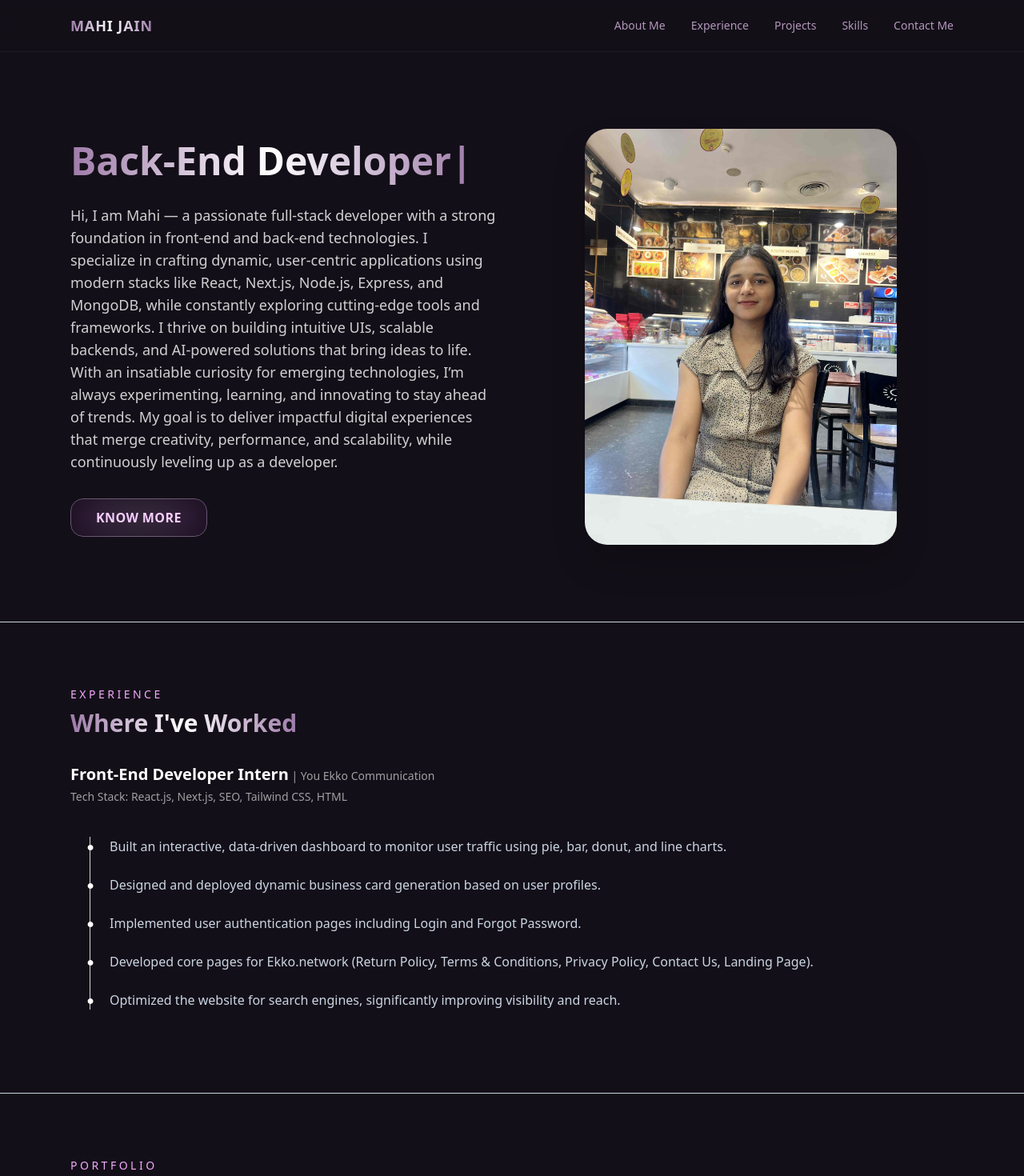
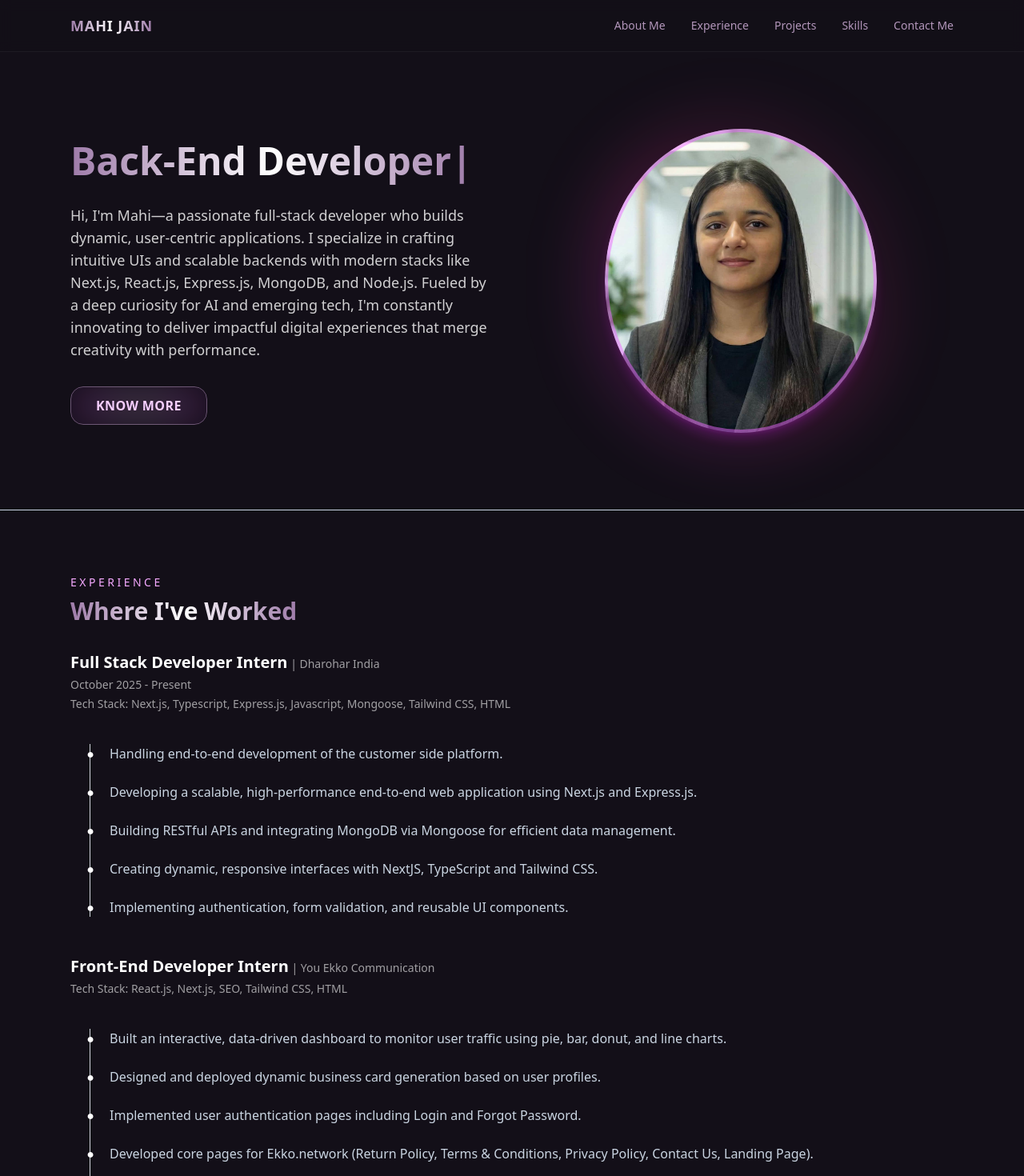
Before and after one commit to Mahi6384/mahiisadev, a React (Vite) app: page / in a window 1280 px wide. Shown: the top 1470 px of the page at 80% size. Built offline with nearby package versions, Linux system fonts and the light colour scheme.

Commit message:
Added experience and edited image and aboutme section

```diff
--- a/src/App.jsx
+++ b/src/App.jsx
@@ -6,10 +6,12 @@ import Projects from "./pages/Projects";
 import Skills from "./pages/Skills";
 import Contact from "./pages/Contact";
 import Footer from "./pages/Footer";
+import MahiCoder from "./components/Mahicoder";
 
 function App() {
   return (
     <div className="min-h-screen bg-[#130f18] text-slate-300 selection:bg-pink-500/30 ">
+      {/* <MahiCoder /> */}
       <Navbar />
       <AboutMe />
       <hr />
--- a/src/pages/AboutMe.jsx
+++ b/src/pages/AboutMe.jsx
@@ -2,7 +2,7 @@ import React, { useState, useEffect } from "react";
 import Container from "../components/Container.jsx";
 import GradientText from "../components/GradientText.jsx";
 import NeonButton from "../components/NeonButton.jsx";
-import Mahi from "../assets/mahi.jpg";
+import Mahi from "../assets/mahiAboutMe.png";
 
 function AboutMe() {
   const texts = [
@@ -38,8 +38,9 @@ function AboutMe() {
 
     return () => clearTimeout(timeout);
   }, [subIndex, index, reverse, texts]);
+
   return (
-    <section className="relative " id="about">
+    <section className="relative overflow-hidden" id="about">
       <Container className="grid items-center gap-10 py-16 md:grid-cols-2 md:py-24">
         <div>
           <h1 className="text-3xl font-extrabold leading-tight  text-white md:text-5xl">
@@ -50,17 +51,12 @@ function AboutMe() {
             {/* <GradientText>DEVELOPER</GradientText> */}
           </h1>
           <p className="mt-6 max-w-xl not-md:text-md text-lg text-white/80">
-            Hi, I am Mahi — a passionate full-stack developer with a strong
-            foundation in front-end and back-end technologies. I specialize in
-            crafting dynamic, user-centric applications using modern stacks like
-            React, Next.js, Node.js, Express, and MongoDB, while constantly
-            exploring cutting-edge tools and frameworks. I thrive on building
-            intuitive UIs, scalable backends, and AI-powered solutions that
-            bring ideas to life. With an insatiable curiosity for emerging
-            technologies, I’m always experimenting, learning, and innovating to
-            stay ahead of trends. My goal is to deliver impactful digital
-            experiences that merge creativity, performance, and scalability,
-            while continuously leveling up as a developer.
+            Hi, I'm Mahi—a passionate full-stack developer who builds dynamic,
+            user-centric applications. I specialize in crafting intuitive UIs
+            and scalable backends with modern stacks like Next.js, React.js,
+            Express.js, MongoDB, and Node.js. Fueled by a deep curiosity for AI
+            and emerging tech, I'm constantly innovating to deliver impactful
+            digital experiences that merge creativity with performance.
           </p>
           <div className="mt-8">
             <a href="#experience" className=" transition-all">
@@ -68,13 +64,23 @@ function AboutMe() {
             </a>
           </div>
         </div>
-        <div className="relative">
-          <div className="absolute -inset-6 -z-10 rounded-full bg-gradient-to-tr from-fuchsia-500/10 via-sky-500/10 to-transparent blur-2xl" />
-          <img
-            src={Mahi}
-            alt="Portrait"
-            className="mx-auto h-[460px] w-auto rounded-[28px] object-cover shadow-2xl md:h-[520px]"
-          />
+        <div className="relative flex items-center justify-center">
+          {/* Image with oval border */}
+          <div className="relative z-10">
+            <div className="absolute -inset-4 -z-10 rounded-full bg-gradient-to-tr from-fuchsia-500/20 via-pink-500/20 to-transparent blur-2xl" />
+            <div className="relative mx-auto h-[320px] w-[280px] md:h-[380px] md:w-[340px]">
+              {/* Oval border */}
+              <div className="absolute inset-0 rounded-[50%] border-4 border-fuchsia-400/50 shadow-lg shadow-fuchsia-500/20" />
+              <img
+                src={Mahi}
+                alt="Portrait"
+                className="h-full w-full rounded-[50%] object-cover"
+                style={{
+                  mixBlendMode: "normal",
+                }}
+              />
+            </div>
+          </div>
         </div>
       </Container>
     </section>
--- a/src/pages/Experience.jsx
+++ b/src/pages/Experience.jsx
@@ -9,8 +9,66 @@ function Experience() {
         {/* Section Header */}
         <SectionTitle kicker="EXPERIENCE" title="Where I've Worked" />
 
-        {/* Experience Card */}
+        {/* Experience Card - Full Stack Developer Intern */}
         <div className="mt-8">
+          <h2 className="text-xl font-semibold text-white">
+            Full Stack Developer Intern
+            <span className="text-sm text-white/60 font-normal">
+              {" "}
+              | Dharohar India
+            </span>
+          </h2>
+          <p className="text-sm text-white/60 mt-1">
+            October 2025 - Present
+          </p>
+          <p className="text-sm text-white/60 mt-1">
+            Tech Stack: Next.js, Typescript, Express.js, Javascript, Mongoose, Tailwind CSS, HTML
+          </p>
+        </div>
+
+        {/* Timeline - Full Stack Developer Intern */}
+        <div className="relative mt-10">
+          <div className="absolute -inset-6 -z-10 rounded-full bg-gradient-to-tr from-fuchsia-500/10 via-sky-500/10 to-transparent blur-2xl" />
+          <ul className="relative border-l border-gray-300 ml-6">
+            <li className="mb-6 ml-6">
+              <span className="absolute -left-3 flex h-6 w-6 items-center justify-center rounded-full text-white">
+                ●
+              </span>
+              Handling end-to-end development of the customer side platform.
+            </li>
+
+            <li className="mb-6 ml-6">
+              <span className="absolute -left-3 flex h-6 w-6 items-center justify-center rounded-full text-white">
+                ●
+              </span>
+              Developing a scalable, high-performance end-to-end web application using Next.js and Express.js.
+            </li>
+
+            <li className="mb-6 ml-6">
+              <span className="absolute -left-3 flex h-6 w-6 items-center justify-center rounded-full text-white">
+                ●
+              </span>
+              Building RESTful APIs and integrating MongoDB via Mongoose for efficient data management.
+            </li>
+
+            <li className="mb-6 ml-6">
+              <span className="absolute -left-3 flex h-6 w-6 items-center justify-center rounded-full text-white">
+                ●
+              </span>
+              Creating dynamic, responsive interfaces with NextJS, TypeScript and Tailwind CSS.
+            </li>
+
+            <li className="mb-6 ml-6">
+              <span className="absolute -left-3 flex h-6 w-6 items-center justify-center rounded-full text-white">
+                ●
+              </span>
+              Implementing authentication, form validation, and reusable UI components.
+            </li>
+          </ul>
+        </div>
+
+        {/* Experience Card - Front-End Developer Intern */}
+        <div className="mt-12">
           <h2 className="text-xl font-semibold text-white">
             Front-End Developer Intern
             <span className="text-sm text-white/60 font-normal">
@@ -23,7 +81,7 @@ function Experience() {
           </p>
         </div>
 
-        {/* Timeline */}
+        {/* Timeline - Front-End Developer Intern */}
         <div className="relative mt-10">
           <div className="absolute -inset-6 -z-10 rounded-full bg-gradient-to-tr from-fuchsia-500/10 via-sky-500/10 to-transparent blur-2xl" />
           <ul className="relative border-l border-gray-300 ml-6">
```
Also changed, not shown: src/assets/mahiAboutMe.png (added).
